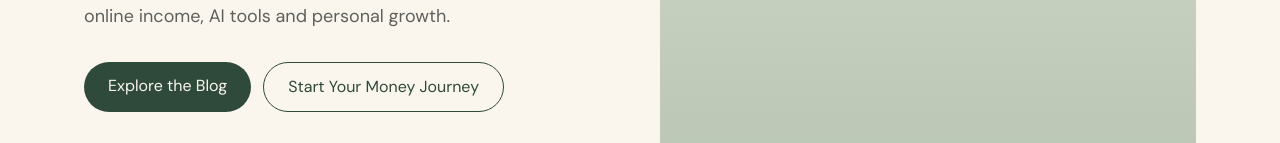
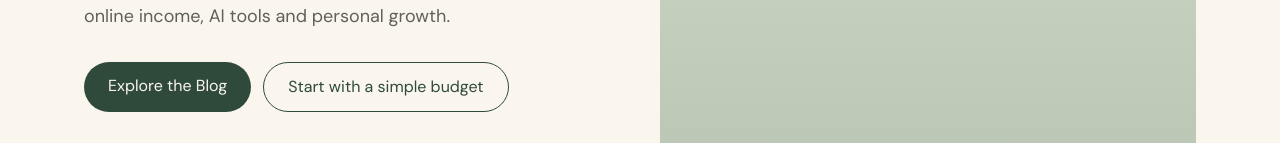
Before and after one commit to Emmanuel241723/Build-and-Bloom-hub-, a Next.js app: page / in a window 1280 px wide. Shown: the part 583-726 px from the top of the page. Built offline with nearby package versions, Linux system fonts and the light colour scheme; no server answers.

Commit message:
Update call-to-action text in Home component

```diff
--- a/app/page.tsx
+++ b/app/page.tsx
@@ -5,7 +5,7 @@ export default function Home(){return(<>
 <section className="mx-auto max-w-6xl px-5 pt-14 pb-16 grid md:grid-cols-2 gap-10 items-center"><div>
 <h1 className="text-5xl md:text-7xl">Build a better financial future, one smart decision at a time.</h1>
 <p className="mt-6 text-lg text-ink/75 max-w-md">Practical ideas about money, side hustles, saving, online income, AI tools and personal growth.</p>
-<div className="mt-8 flex flex-wrap gap-3"><Link href="/blog" className="rounded-full bg-forest text-cream px-6 py-3">Explore the Blog</Link><Link href="/blog/how-to-create-a-simple-budget" className="rounded-full border border-forest text-forest px-6 py-3">Start Your Money Journey</Link></div></div>
+<div className="mt-8 flex flex-wrap gap-3"><Link href="/blog" className="rounded-full bg-forest text-cream px-6 py-3">Explore the Blog</Link><Link href="/blog/how-to-create-a-simple-budget" className="rounded-full border border-forest text-forest px-6 py-3">Start with a simple budget</Link></div></div>
 <div className="aspect-[4/5] rounded-[2.5rem] bg-gradient-to-b from-mist to-sage/60 flex items-end p-8" role="img" aria-label="Sage green brand panel"><p className="font-serif text-3xl text-forest">Learn. Build. Grow. Bloom.</p></div></section>
 <section className="mx-auto max-w-6xl px-5"><h2 className="text-4xl mb-8">Featured articles</h2><div className="columns-1 sm:columns-2 lg:columns-3 gap-6">{posts.slice(0,3).map(p=><BlogCard key={p.slug} post={p}/>)}</div></section>
 <section className="mx-auto max-w-6xl px-5 mt-16"><h2 className="text-4xl mb-6">Browse by topic</h2><ul className="flex flex-wrap gap-3">{categories.map(c=><li key={c.slug}><Link href={`/category/${c.slug}`} className="block rounded-full bg-beige px-5 py-2 hover:bg-mist">{c.name}</Link></li>)}</ul></section>
```
